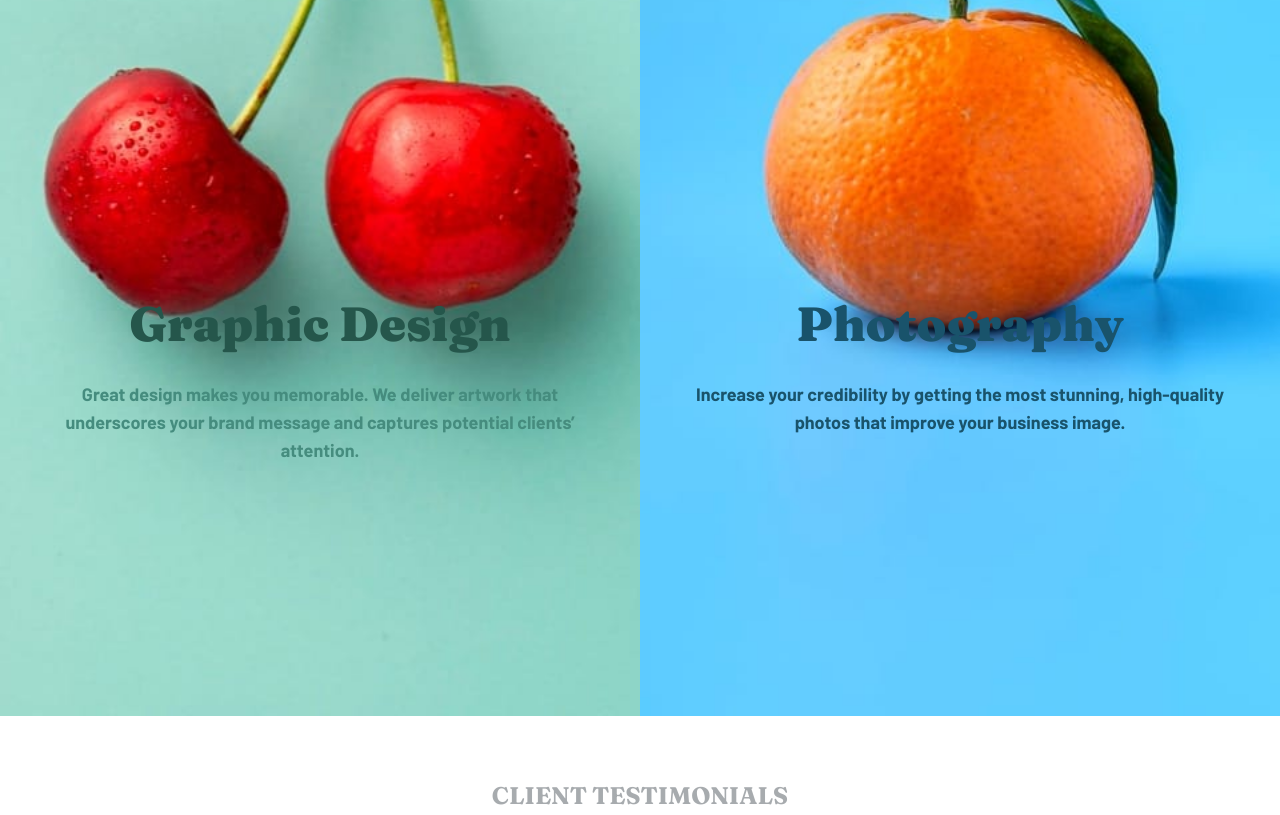
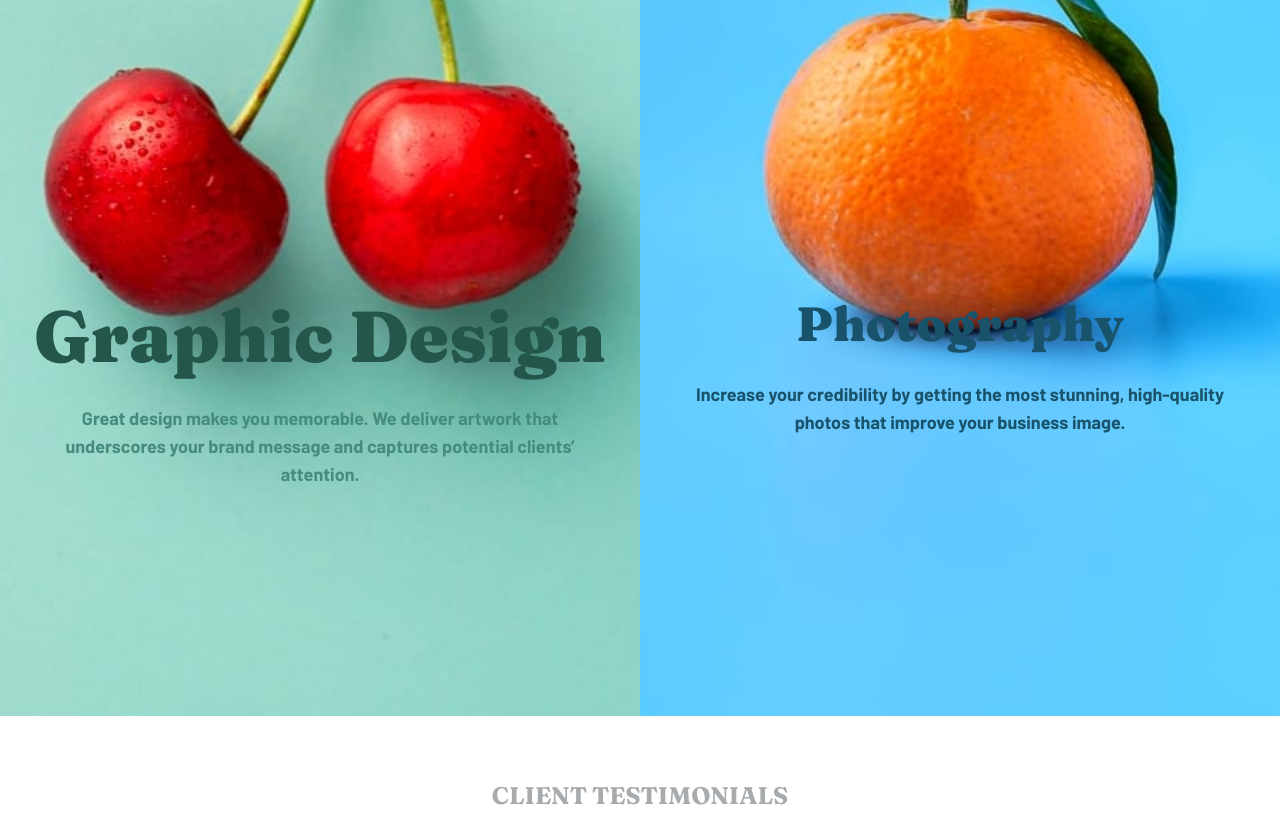
Before and after one commit to CatherineKiiru/agency-landing-page, a website: page index.html in a window 1280 px wide. Shown: the part 2136-2951 px from the top of the page. Drawn offline with Linux system fonts and the light colour scheme.

Commit message:
text update

```diff
--- a/index.html
+++ b/index.html
@@ -92,8 +92,8 @@
             <img class="w-full" src="./images/desktop/image-stand-out.jpg" alt="cup illustration">
         </div>
 
-        <div  style="background-image: url('./images/image-graphic-design.jpg')" class="h-auto md:h-screen bg-cover bg-center bg-no-repeat pt-96 text-center">
-            <h1 class="font-fraunces font-black text-5xl text-darkCyan">Graphic Design</h1>
+        <div  style="background-image: url('./images/image-graphic-design.jpg')" class="h-screen bg-cover bg-center bg-no-repeat pt-96 text-center">
+            <h1 class="font-fraunces font-black text-7xl text-darkCyan">Graphic Design</h1>
             <p class="font-barlow font-bold text-lg p-12 pt-8 text-mediumCyan"> Great design makes you memorable. We
                 deliver artwork that underscores your brand message and
                 captures
```
